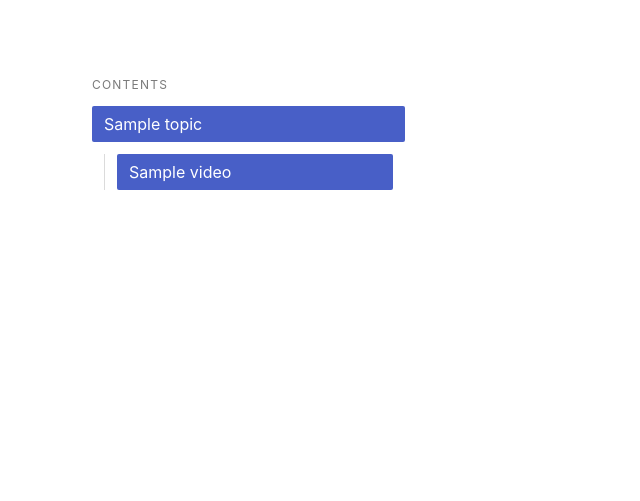
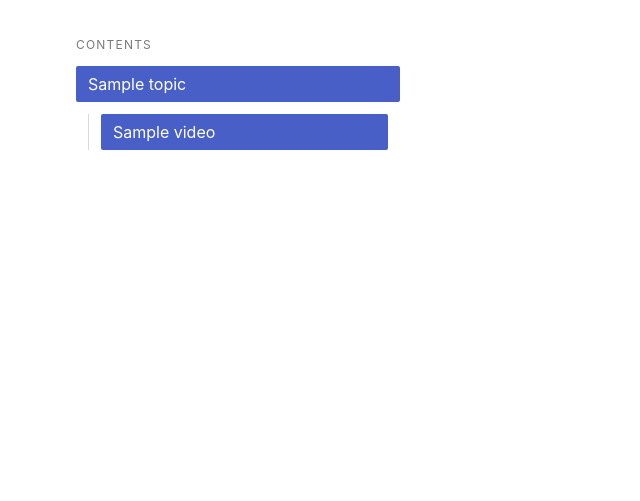
Before and after one commit to sanjay-swain/learnet, a Django app: template templates/courses/video_detail.html in a window 1280 px wide. Shown: the part 104-605 px from the top of the page, without its empty margins (0-640 px from the left). Run offline with Django 3.2, Linux system fonts and the light colour scheme; the template is opened without the code that fills it: values that come from a table or form of the project are taken from there, others are empty; tables that the repository leaves empty hold one stand-in row (values such as "Sample post"); some libraries are stand-ins or nearby versions.

Commit message:
Update video page UI

```diff
--- a/templates/courses/video_detail.html
+++ b/templates/courses/video_detail.html
@@ -4,8 +4,8 @@
 
 {% block content %}
 
-	<div class="is-flex-desktop is-flex-direction-row-reverse container mt-6">
-		<div class="is-flex-grow-5 m-4">
+	<div class="is-flex-desktop is-flex-direction-row-reverse container">
+		<div class="is-flex-grow-5">
 			<div style="padding:56.25% 0 0 0;position:relative;">
 				<iframe
 					src="{{current_video.video_url}}"
@@ -17,7 +17,7 @@
 				</iframe>
 			</div>
 		</div>
-		<aside class="menu is-flex-grow-1 m-4 p-3">
+		<aside class="menu is-flex-grow-1 p-3">
 			<p class="menu-label">
 				Contents
 			</p>
```
